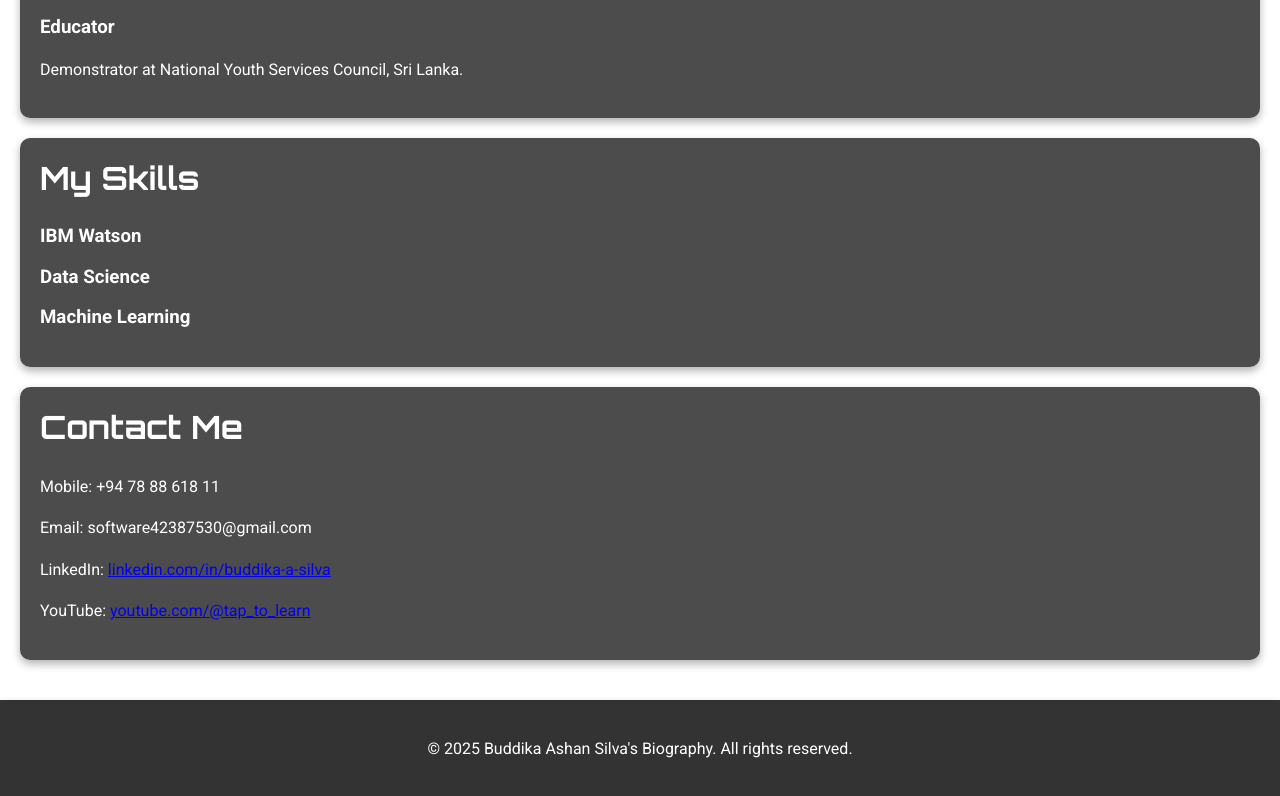
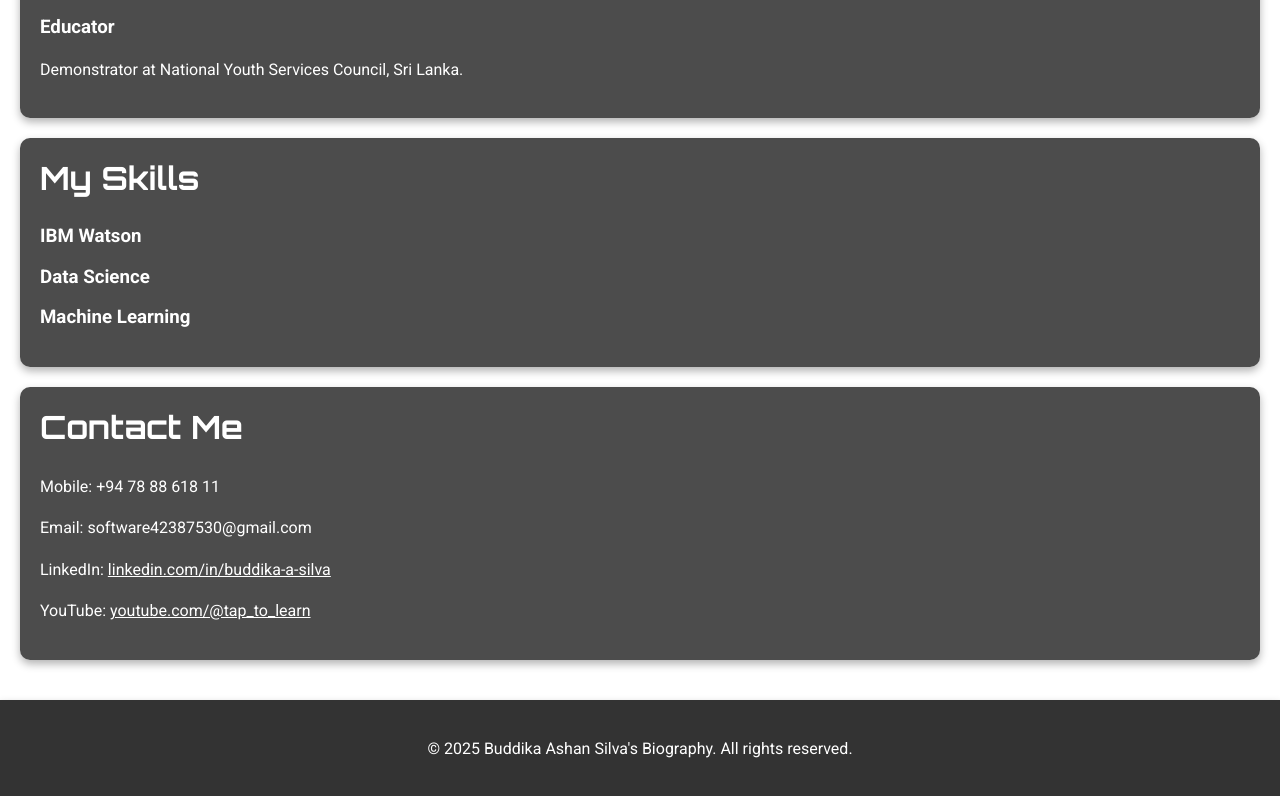
Before and after one commit to Buddika-A-Silva/Bio, a website: page index.html in a window 1280 px wide. Shown: the part 1251-2047 px from the top of the page. Drawn offline with nearby package versions, Linux system fonts and the light colour scheme.

Commit message:
Update styles.css

```diff
--- a/src/assets/css/styles.css
+++ b/src/assets/css/styles.css
@@ -77,3 +77,6 @@ p {
     flex: 2;
     margin: 20px;
 }
+.custom-link{
+    color: #ffffff
+}
```
